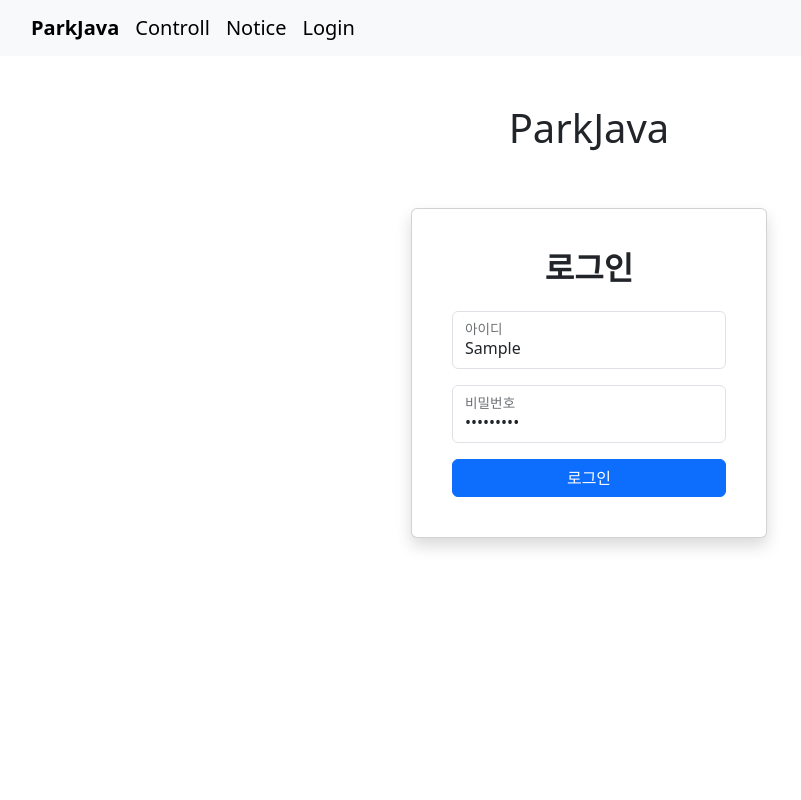
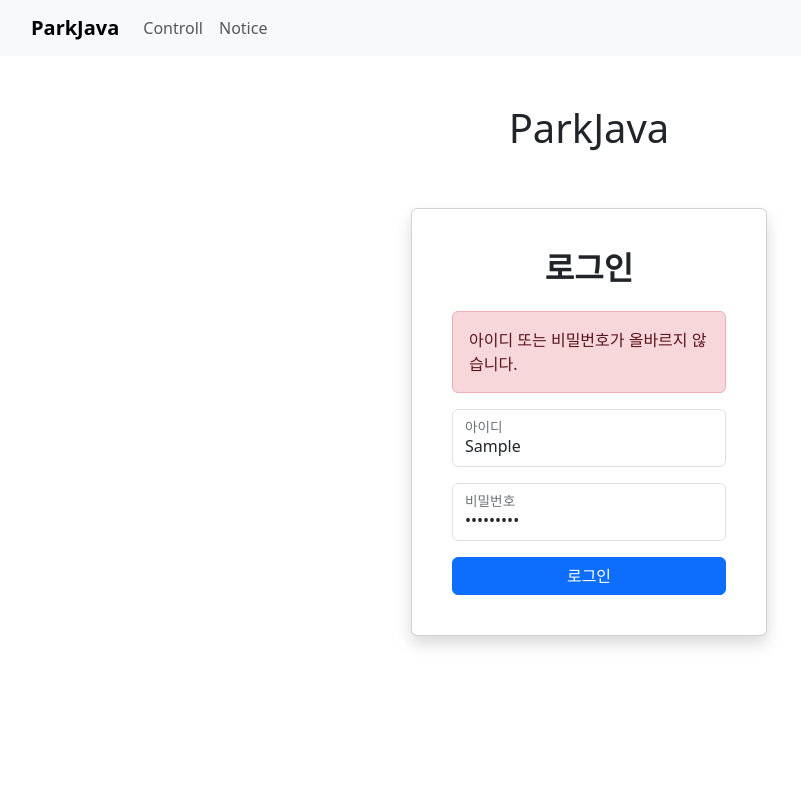
Before and after one commit to parkjava/frontend, a React (Create React App) app: page /login in a window 1280 px wide. Both pictures are taken after typing "Sample", "Sample123" into the empty fields and a click on the button "로그인". Shown: the top 800 px of the page, without its empty margins (51-852 px from the left). Built offline with nearby package versions, Linux system fonts and the light colour scheme; no server answers.

Commit message:
로그인유지및 로그아웃 기능 구현중....

```diff
--- a/src/App.css
+++ b/src/App.css
@@ -72,3 +72,11 @@ html,body{
     transform: rotate(360deg);
   }
 }
+.login{
+  display: none !important;
+
+}
+.logout{
+  display: none !important;
+
+}
--- a/src/components/header.jsx
+++ b/src/components/header.jsx
@@ -1,20 +1,72 @@
-import React from "react";
+import React, {useState} from "react";
 import {Container, Navbar} from "react-bootstrap";
+import {Link} from "react-router-dom";
 
 export default function Header() {
+    const [isLoggedIn, setIsLoggedIn] = useState(false); // 로그인 상태를 관리하는 상태 변수
+    //const [log, setLog] = useState([]);
+
+
+    // 예시: 실제 로그인 상태를 설정하는 함수
+    const handleLogin = () => {
+        setIsLoggedIn(true); // 로그인 상태 설정
+        const logout =document.getElementsByClassName('logout')
+        logout.style.display ="content";
+    };
+
+    // 예시: 실제 로그아웃 상태를 설정하는 함수
+    const handleLogout = () => {
+        localStorage.removeItem("user"); // 예시: 로컬 스토리지에서 사용자 정보 제거
+        setIsLoggedIn(false); // 로그아웃 상태 설정
+    };
+
+
+    /*}    const Login = () => {
+        if (isLoggedIn === true) {
+            setLog("Logout")
+        } else if (isLoggedIn === false) {
+            setLog("Login")
+        }
+
+    }*/
+
     return (
         <>
             <Navbar bg="light" expand="lg">
                 <Container>
-                    <Navbar.Brand href="/"><b>ParkJava</b></Navbar.Brand>
-                    <Navbar.Brand href="/controll">Controll</Navbar.Brand>
-                    <Navbar.Brand href="/notice">Notice</Navbar.Brand>
-                    <Navbar.Brand href="/login">Login</Navbar.Brand>
+                    <Navbar.Brand href="/">
+                        <b>ParkJava</b>
+                    </Navbar.Brand>
+                    <Navbar.Toggle aria-controls="basic-navbar-nav"/>
                     <Navbar.Collapse id="basic-navbar-nav">
+                        <ul className="navbar-nav me-auto mb-2 mb-lg-0">
+                            <li className="nav-item">
+                                <Link to="/controll" className="nav-link">
+                                    Controll
+                                </Link>
+                            </li>
+                            <li className="nav-item">
+                                <Link to="/notice" className="nav-link">
+                                    Notice
+                                </Link>
+                            </li>
+                            {isLoggedIn ? (
+                                <li className="nav-item">
+                                    <Link to="/" onClick={handleLogout} className="nav-link login">
+                                        Login
+                                    </Link>
+                                </li>
+                            ) : (
+                                <li className="nav-item">
+                                    <Link to="/login" className="nav-link logout" onClick={handleLogin}>
+                                        Logout
+                                    </Link>
+                                </li>
+                            )}
+                        </ul>
                     </Navbar.Collapse>
                 </Container>
             </Navbar>
         </>
-
     );
 }
--- a/src/pages/loginPage/components/loginCard.jsx
+++ b/src/pages/loginPage/components/loginCard.jsx
@@ -1,47 +1,81 @@
-import React, {useState} from 'react';
+import React, { useState, useEffect } from 'react';
 import { Card, Form, Button, FloatingLabel, Container, Row, Col } from 'react-bootstrap';
+import { useNavigate } from 'react-router-dom';
 
 function LoginCard() {
   const [values, setValues] = useState({
-    id: "",
-    password: ""
-  })
+    id: '',
+    password: '',
+  });
+  const [error, setError] = useState('');
+  const [users, setUsers] = useState([]);
+  const navigate = useNavigate();
 
-  const handleChange = e => {
+  useEffect(() => {
+    fetch('http://localhost:8080/api/users')
+        .then((response) => response.json())
+        .then((data) => setUsers(data))
+        .catch((error) => console.error('Error fetching users:', error));
+  }, []);
+
+  const handleChange = (e) => {
     setValues({
       ...values,
       [e.target.name]: e.target.value,
-    })
+    });
+  };
+
+  const handleLoginSuccess = (user) => {
+    localStorage.setItem('user', JSON.stringify(user)); // 로그인 성공 후 사용자 정보를 로컬 스토리지에 저장
+    navigate('/'); // 홈페이지 또는 로그인 후 이동할 페이지로 이동
+  };
+
+  const handleSubmit = (e) => {
+    e.preventDefault();
+
+    const user = users.find((u) => u.userId === values.id && u.userPw === values.password);
+
+    if (user) {
+      alert('로그인 성공!');
+      handleLoginSuccess(user); // 로그인 성공 처리 함수 호출
+    } else {
+      setError('아이디 또는 비밀번호가 올바르지 않습니다.');
     }
+  };
 
-  const handleSubmit = e => {
-    e.preventDefault()
-    alert(JSON.stringify(values,null,2))
-  }
   return (
       <Container className="justify-content-center align-items-center vh-100">
         <Row className="justify-content-center">
           <Col xs={12} md={6} lg={4}>
             <Card className="p-4 shadow">
               <Card.Body>
-              <Card.Title className="text-center mb-4"><h2><strong>로그인</strong></h2></Card.Title>
+                <Card.Title className="text-center mb-4">
+                  <h2>
+                    <strong>로그인</strong>
+                  </h2>
+                </Card.Title>
+                {error && <div className="alert alert-danger">{error}</div>}
                 <Form onSubmit={handleSubmit}>
                   <FloatingLabel controlId="floatingInput" label="아이디" className="mb-3">
                     <Form.Control
                         type="text"
                         placeholder="아이디"
-                    name='id'
+                        name="id"
                         value={values.id}
-                    onChange={handleChange} />
+                        onChange={handleChange}
+                        required
+                    />
                   </FloatingLabel>
 
                   <FloatingLabel controlId="floatingPassword" label="비밀번호" className="mb-3">
                     <Form.Control
                         type="password"
                         placeholder="비밀번호"
-                    name='password'
+                        name="password"
                         value={values.password}
-                    onChange={handleChange} />
+                        onChange={handleChange}
+                        required
+                    />
                   </FloatingLabel>
 
                   <Button variant="primary" type="submit" className="w-100">
```
Lines whose indentation alone changed are shown as unchanged.
